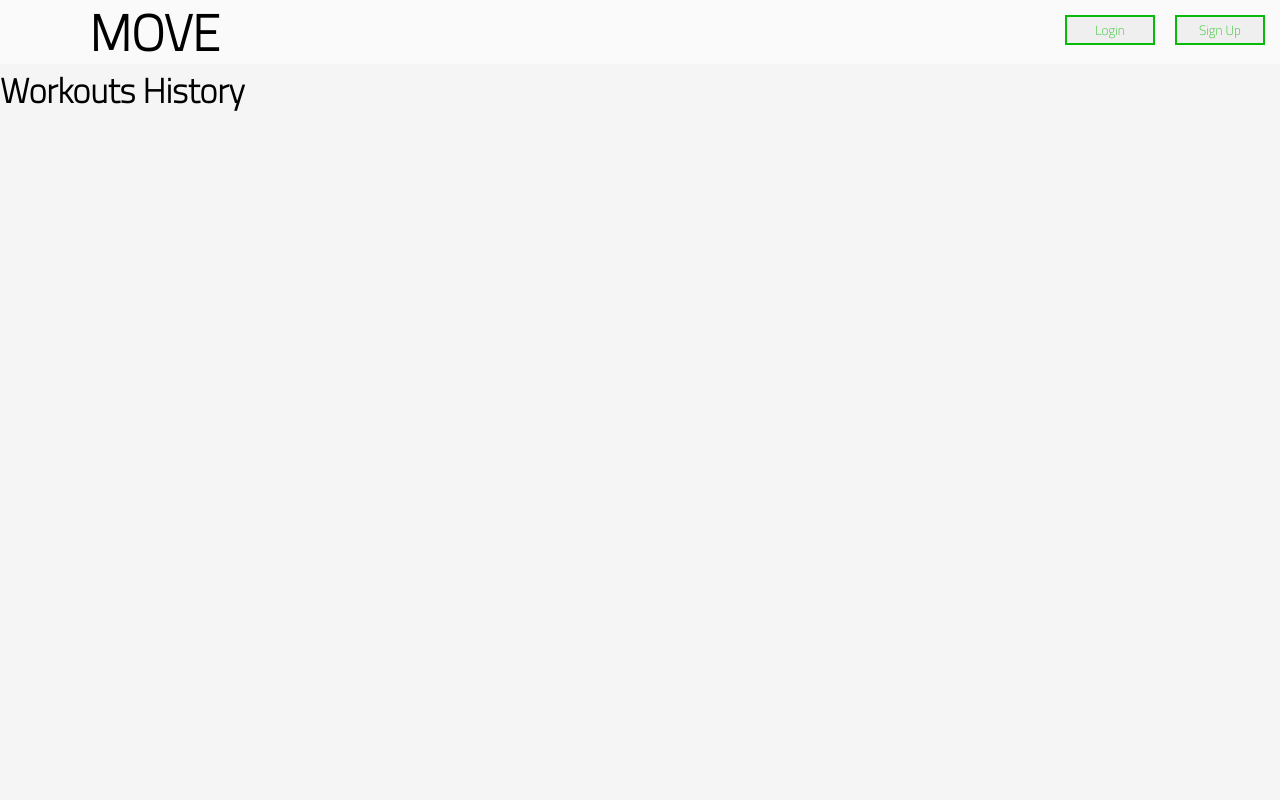
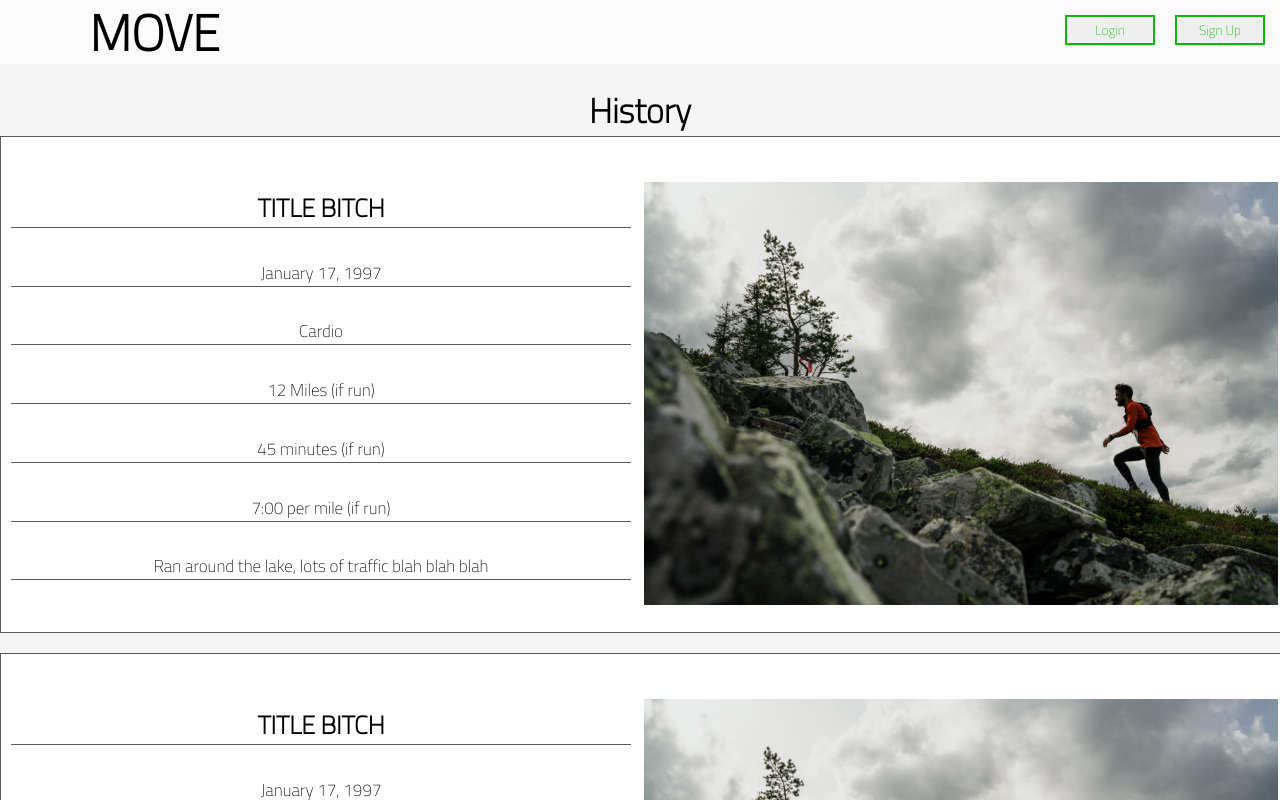
Before and after one commit to cogrod17/move, a React (Create React App) app in the folder client/: page /workouts/history in a window 1280 px wide. Shown: the top 800 px of the page. Built offline with nearby package versions, Linux system fonts and the light colour scheme.

Commit message:
my stats page

```diff
--- a/client/src/components/profile/Profile.js
+++ b/client/src/components/profile/Profile.js
@@ -0,0 +1,24 @@
+import React, { Component } from "react";
+import { connect } from "react-redux";
+import Summary from "./Summary";
+import WorkoutHistory from "./WorkoutsHistory";
+import WorkoutView from "./WorkoutView";
+import ProfileInfo from "./ProfileInfo";
+import "./profileStyle.css";
+
+class Profile extends Component {
+  render() {
+    return (
+      <div className="profile-container">
+        <h1>My Stats</h1>
+        <ProfileInfo />
+        <Summary />
+        <WorkoutHistory />
+      </div>
+    );
+  }
+}
+
+const mapStateToProps = (state) => state;
+
+export default connect(mapStateToProps)(Profile);
--- /dev/null
+++ b/client/src/components/profile/ProfileInfo.js
@@ -0,0 +1,16 @@
+import React, { Component } from "react";
+import { connect } from "react-redux";
+
+class ProfileInfo extends Component {
+  render() {
+    return (
+      <div className="info-container">
+        <h1>Info</h1>
+      </div>
+    );
+  }
+}
+
+const mapStateToProps = (state) => state;
+
+export default connect(mapStateToProps)(ProfileInfo);
--- a/client/src/components/profile/Summary.js
+++ b/client/src/components/profile/Summary.js
@@ -4,8 +4,39 @@ import { connect } from "react-redux";
 class Summary extends Component {
   render() {
     return (
-      <div className="summary-container">
+      <div className="profile-section summary">
         <h1>Summary</h1>
+        <div className="section-container">
+          <div className="section-stats two">
+            <div>
+              <p>Move Days</p>
+              <p className="stat">17</p>
+            </div>
+            <div>
+              <p>Cardio Days</p>
+              <p className="stat">17</p>
+            </div>
+            <div>
+              <p>Miles Run</p>
+              <p className="stat">1,000</p>
+            </div>
+            <div>
+              <p>Avg Pace</p>
+              <p className="stat">7:00 min/mile</p>
+            </div>
+            <div>
+              <p>Strength Days</p>
+              <p className="stat">17</p>
+            </div>
+            <div>
+              <p>HIIT Days</p>
+              <p className="stat">17</p>
+            </div>
+          </div>
+          <div className="section-visual">
+            <div className="graph"></div>
+          </div>
+        </div>
       </div>
     );
   }
--- /dev/null
+++ b/client/src/components/profile/WorkoutItem.js
@@ -0,0 +1,42 @@
+import React, { Component } from "react";
+import { connect } from "react-redux";
+import pic from "../../images/Uphill.jpeg";
+
+class WorkoutItem extends Component {
+  render() {
+    return (
+      <div className="section-item">
+        <div className="item one">
+          <div>
+            <p className="item-title">TITLE BITCH</p>
+          </div>
+          <div>
+            <p>January 17, 1997</p>
+          </div>
+          <div>
+            <p>Cardio</p>
+          </div>
+          <div>
+            <p>12 Miles (if run)</p>
+          </div>
+          <div>
+            <p>45 minutes (if run)</p>
+          </div>
+          <div>
+            <p>7:00 per mile (if run)</p>
+          </div>
+          <div>
+            <p>Ran around the lake, lots of traffic blah blah blah</p>
+          </div>
+        </div>
+        <div className="section-visual">
+          <img src={pic} alt="uploaded" />
+        </div>
+      </div>
+    );
+  }
+}
+
+const mapStateToProps = (state) => state;
+
+export default connect(mapStateToProps)(WorkoutItem);
--- a/client/src/components/profile/WorkoutsHistory.js
+++ b/client/src/components/profile/WorkoutsHistory.js
@@ -1,11 +1,18 @@
 import React, { Component } from "react";
 import { connect } from "react-redux";
+import WorkoutItem from "./WorkoutItem";
 
 class WorkoutsHistory extends Component {
   render() {
     return (
-      <div className="workouts-history">
-        <h1>Workouts History</h1>
+      <div className="history-container">
+        <h1>History</h1>
+        <WorkoutItem />
+        <WorkoutItem />
+        <WorkoutItem />
+        <WorkoutItem />
+        <WorkoutItem />
+        <WorkoutItem />
       </div>
     );
   }
--- /dev/null
+++ b/client/src/components/profile/profileStyle.css
@@ -0,0 +1,106 @@
+.profile-container {
+  display: flex;
+  flex-direction: column;
+  align-items: center;
+  padding: 0 5%;
+
+  background: rgba(0, 0, 0, 0.6);
+}
+
+.info-container {
+  display: none;
+  border: black solid 1px;
+}
+
+.profile-section,
+.section-item {
+  background: rgba(255, 255, 255, 0.9);
+  border: rgb(92, 89, 89) solid 1px;
+
+  display: flex;
+  flex-direction: column;
+  width: 100%;
+  align-items: center;
+  padding: 5px;
+}
+
+.history-container h1 {
+  margin-top: 20px;
+  display: flex;
+  justify-content: center;
+}
+
+.section-container,
+.section-item {
+  width: 100%;
+  display: grid;
+  grid-auto-flow: column;
+  grid-template-columns: 50% 50%;
+}
+
+.section-item {
+  padding: 20px 0;
+
+  margin-bottom: 20px;
+}
+
+.section-stats div {
+  border-bottom: rgb(92, 89, 89) solid 1px;
+  display: grid;
+}
+
+.item {
+  display: flex;
+  flex-direction: column;
+  height: 100%;
+  justify-content: space-evenly;
+}
+
+.item div {
+  border-bottom: rgb(92, 89, 89) solid 1px;
+  margin: 0 10px;
+}
+
+.item-title {
+  text-transform: uppercase;
+  font-weight: bolder;
+  font-size: 25px;
+}
+
+.two div {
+  grid-template-columns: 50% 50%;
+  margin: 0 5px;
+}
+
+.one div {
+  display: grid;
+  grid-template-columns: 100%;
+  text-align: center;
+}
+
+.stat {
+  justify-self: right;
+  margin-right: 5px;
+}
+
+.section-visual {
+  padding: 0 3px;
+}
+
+.section-visual img {
+  height: 100%;
+  width: 100%;
+  object-fit: cover;
+  padding-top: 25px;
+}
+
+.graph {
+  position: relative;
+  top: 50%;
+  left: 50%;
+  transform: translate(-50%, -50%);
+  height: 190px;
+  width: 190px;
+  border-radius: 50%;
+  background: green;
+}
--- a/client/src/styles/app.css
+++ b/client/src/styles/app.css
@@ -15,7 +15,7 @@
 .header-container {
   position: relative;
   z-index: 999;
-  background: rgba(255, 255, 255, 0.5);
+  background: rgba(255, 255, 255, 0.6);
   height: 4rem;
   display: flex;
   justify-content: space-between;
```
